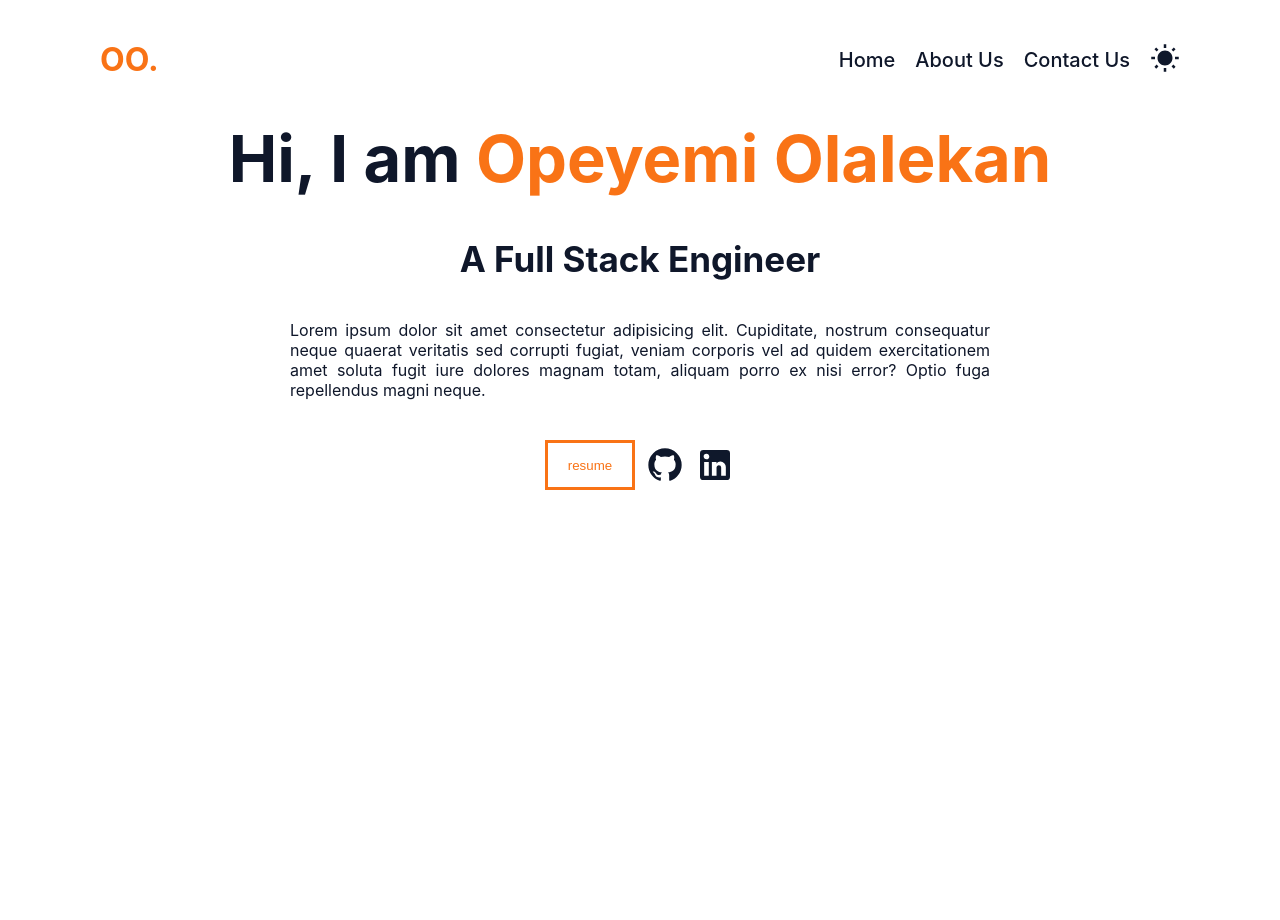
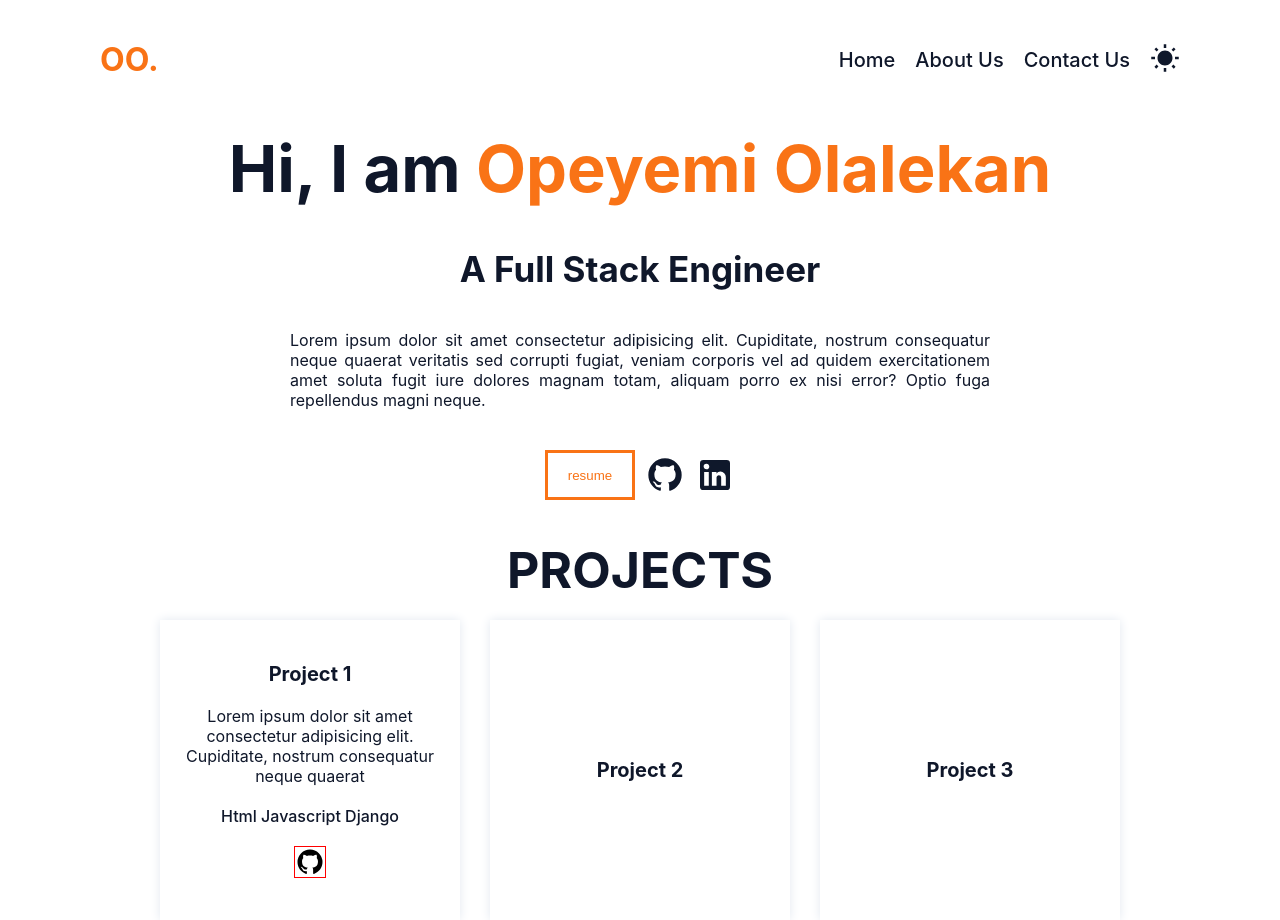
Before and after one commit to olamilekan5162/oracle-portfolio, a React (Vite) app: page / in a window 1280 px wide. Before the commit the page ends 800 px from the top, so only its background shows below. Built offline with nearby package versions, Linux system fonts and the light colour scheme.

Commit message:
done with the github profile

```diff
--- a/src/App.jsx
+++ b/src/App.jsx
@@ -1,6 +1,7 @@
 // import { useState, useEffect } from 'react'
 import Hero from './components/LandingSection'
 import Navbar from './components/Navbar'
+import Profile from './components/GitHubProfile'
 
 function App() {
 
@@ -8,6 +9,7 @@ function App() {
     <div className="main-container">
       <Navbar />
       <Hero />
+      <Profile />
     </div>
   )
 }
--- a/src/components/GitHubProfile.jsx
+++ b/src/components/GitHubProfile.jsx
@@ -0,0 +1,28 @@
+import github from '../assets/github.svg'
+
+const Profile = () => {
+  return (
+    <div className="project-container">
+      <h1>PROJECTS</h1>
+      <div className="project-wrapper">
+        <div className="projects">
+          <h1>Project 1</h1>
+          <p>Lorem ipsum dolor sit amet consectetur adipisicing elit. Cupiditate, nostrum consequatur neque quaerat</p>
+          <p className="stack">Html Javascript Django</p>
+          <div className="image-wrap">
+            <img src={github} alt="github" />
+          </div>
+        </div>
+        <div className="projects">
+          <h1>Project 2</h1>
+
+        </div>
+        <div className="projects">
+          <h1>Project 3</h1>
+
+        </div>
+      </div>
+    </div>
+    );
+}
+export default Profile;
--- a/src/index.css
+++ b/src/index.css
@@ -36,10 +36,10 @@
   width: 100%;
   height: 100vh;
   font-family: Inter, system-ui, Avenir, Helvetica, Arial, sans-serif;
+  color: #0f172a;
 }
 
 .main-container {
-    color: #0f172a;
     height: 100%;
     padding: 40px 100px;
     display: flex;
@@ -90,7 +90,7 @@
 .hero-container {
   display: flex;
   flex-direction: column;
-  margin-top: 40px;
+  margin-top: 50px;
   gap: 40px;
   align-items: center;
 }
@@ -144,3 +144,60 @@
 .hero-links img:hover {
   filter: invert(60%) sepia(37%) saturate(6305%) hue-rotate(352deg) brightness(100%) contrast(96%);
 }
+
+.project-container {
+  display: flex;
+  flex-direction: column;
+  margin-top: 40px;
+  align-items: center;
+  gap: 20px;
+}
+
+.project-container h1 {
+  font-size: 50px;
+}
+.project-container .project-wrapper {
+  display: flex;
+  flex-direction: row;
+  flex-wrap: wrap;
+  gap: 30px;
+  align-items: center;
+}
+
+.project-wrapper .projects {
+  min-height: 300px;
+  width: 300px;
+  display: flex;
+  flex-direction: column;
+  box-shadow: 0 0 10px #e2e8f0;
+  align-items: center;
+  justify-content: center;
+  padding: 20px;
+  gap: 20px;
+}
+.project-wrapper .projects:hover {
+  scale: 1.03;
+}
+
+.projects h1 {
+  font-size: 20px;
+}
+
+.projects p {
+  text-align: center;
+}
+.projects .stack {
+  font-weight: 500;
+}
+.projects .image-wrap {
+  display: flex;
+  flex-direction: row;
+  align-items: center;
+  gap: 5px;
+  border: 1px solid red;
+}
+
+.image-wrap img {
+  height: 30px;
+  width: auto;
+}
```
